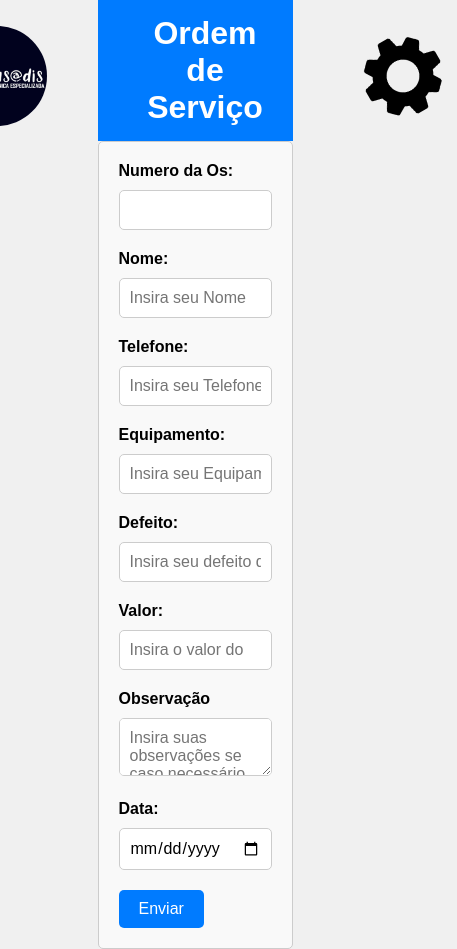
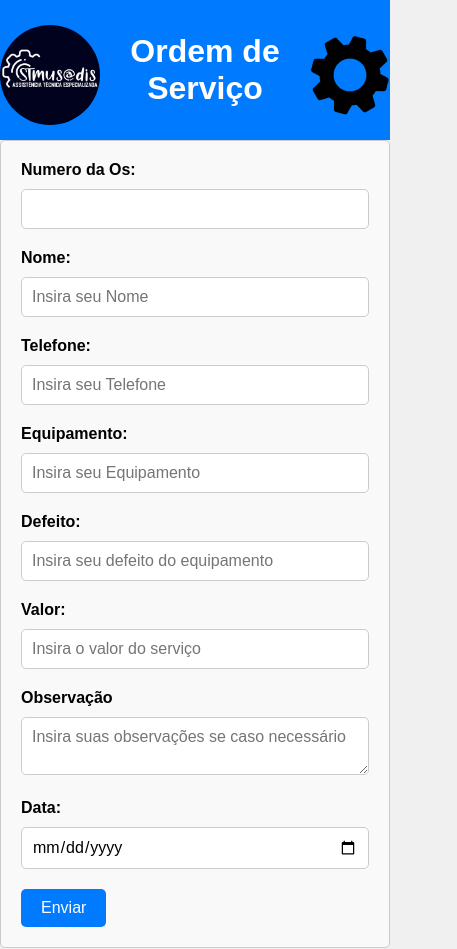
Before and after one commit to Tiago-barbosa-silva/STM-Assist-ncia-T-cnica, a plain HTML site: page index.html in a window 390 px wide. Shown: the whole page, 457 px wide, since content can reach past the window. Drawn offline with nearby package versions, Linux system fonts and the light colour scheme.

Commit message:
resposividade

```diff
--- a/style.css
+++ b/style.css
@@ -15,7 +15,6 @@ header {
     display: flex;
     justify-content: center;
     align-items: center;
-
     background-color: #007BFF;
     color: white;
     padding: 15px 0;
@@ -101,3 +100,13 @@ button:hover {
 button:active {
     background-color: #004080;
 }
+
+@media (max-width: 1000px) {
+    header{
+        gap: 20px;
+    }
+
+    body{
+        padding: 0 ;
+    }
+}
```
